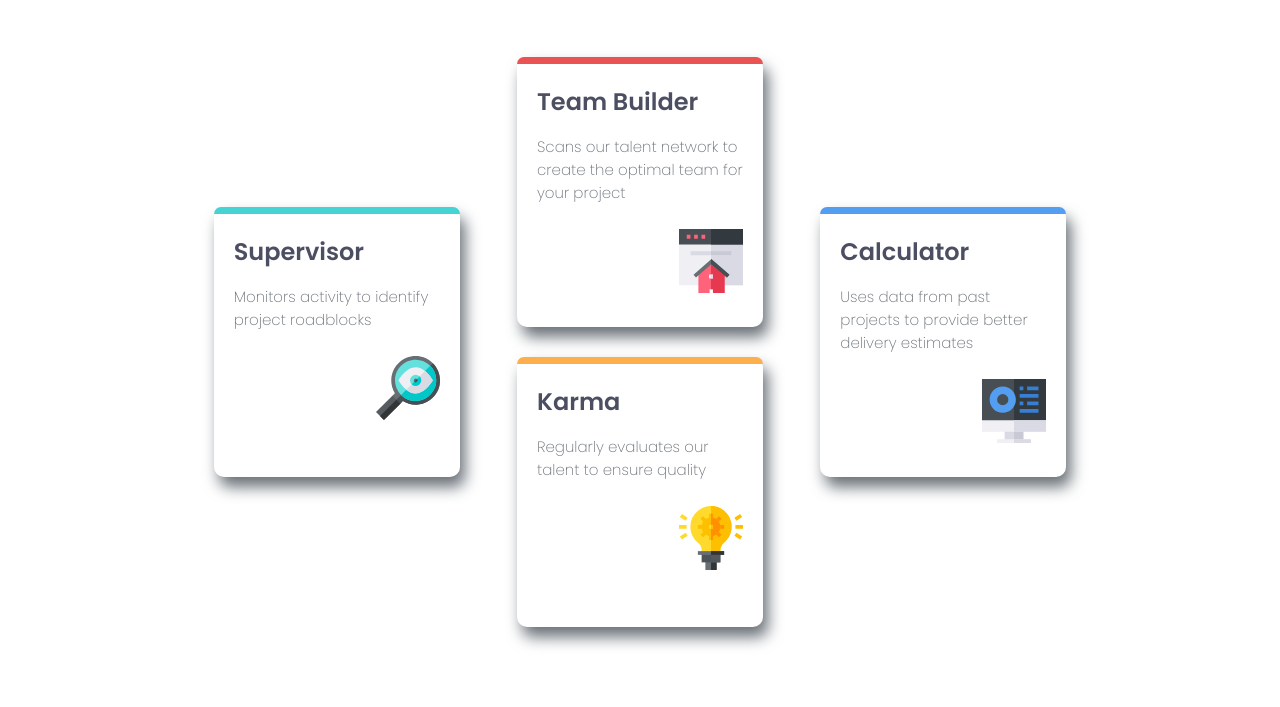
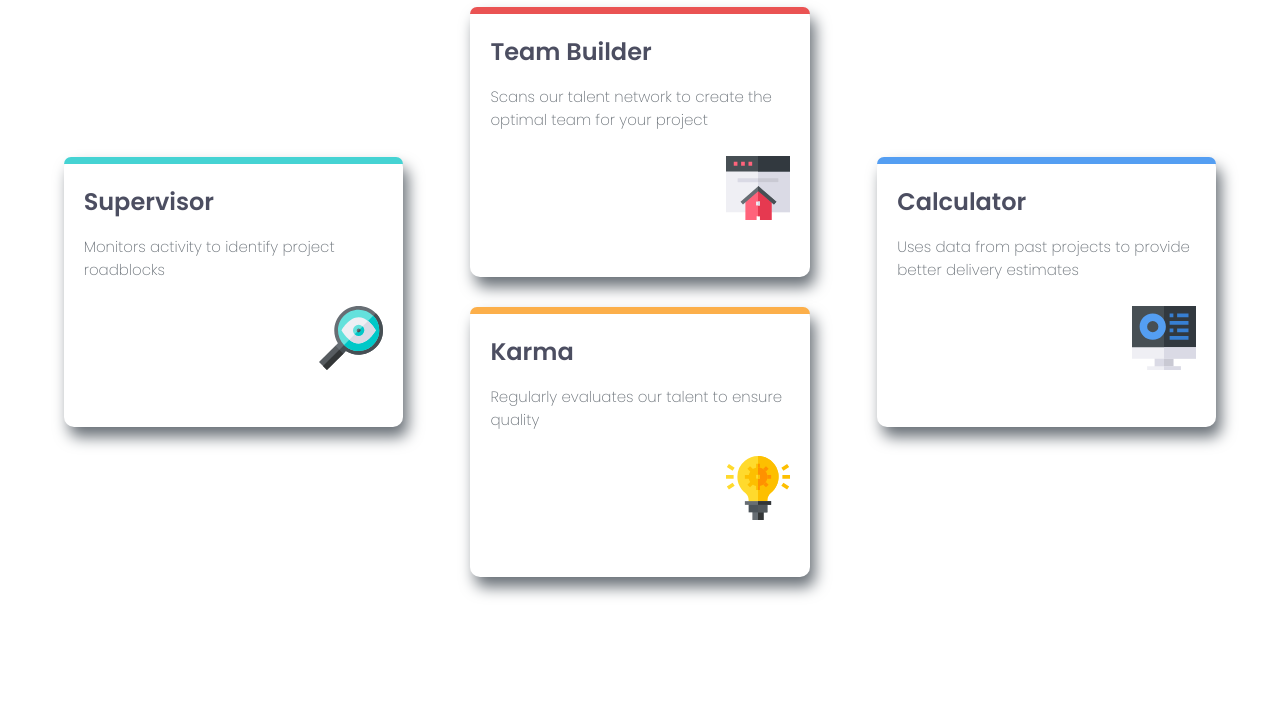
Before and after one commit to melvin1207/FourCardFeature, a plain HTML site: page index.html in a window 1280 px wide. Shown: the part 318-1025 px from the top of the page. After the commit the page ends 945 px from the top, so only its background shows below. Drawn offline with Linux system fonts and the light colour scheme.

Commit message:
cambios de estilo finales

```diff
--- a/styles.css
+++ b/styles.css
@@ -132,10 +132,6 @@ h3{
 }
 
 @media (min-width: 768px){
-    body{
-        padding: 80px 200px;
-    }
-
     article{
         grid-template-columns: repeat(3,1fr);
         grid-template-areas:
```
